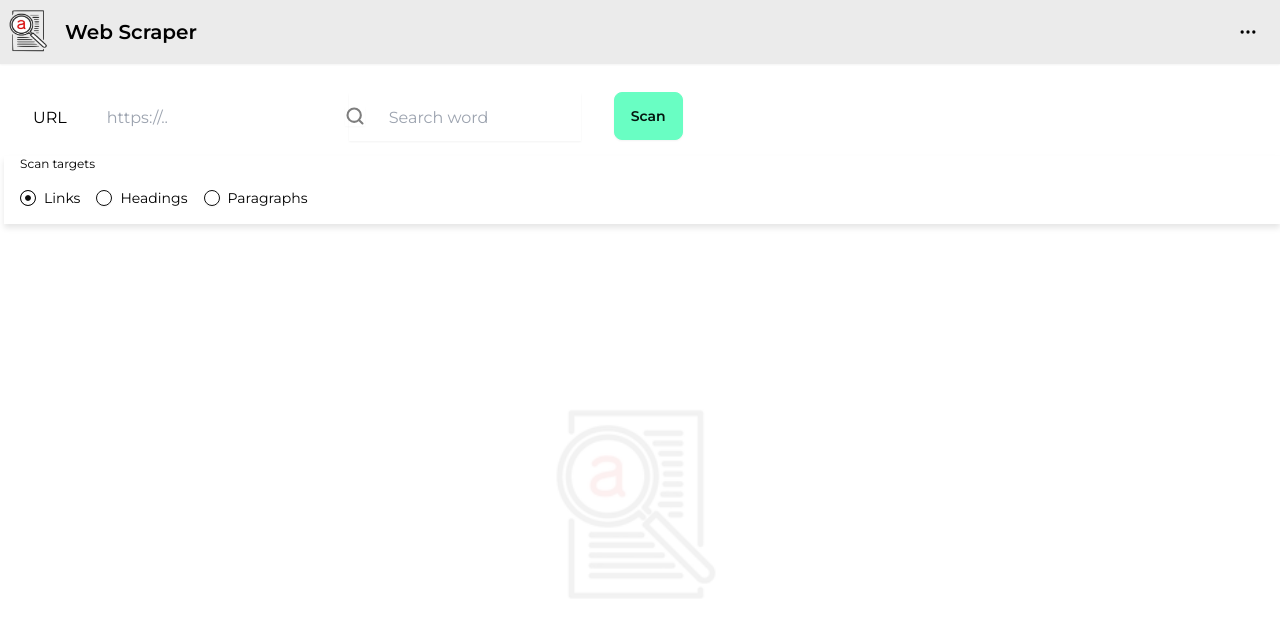
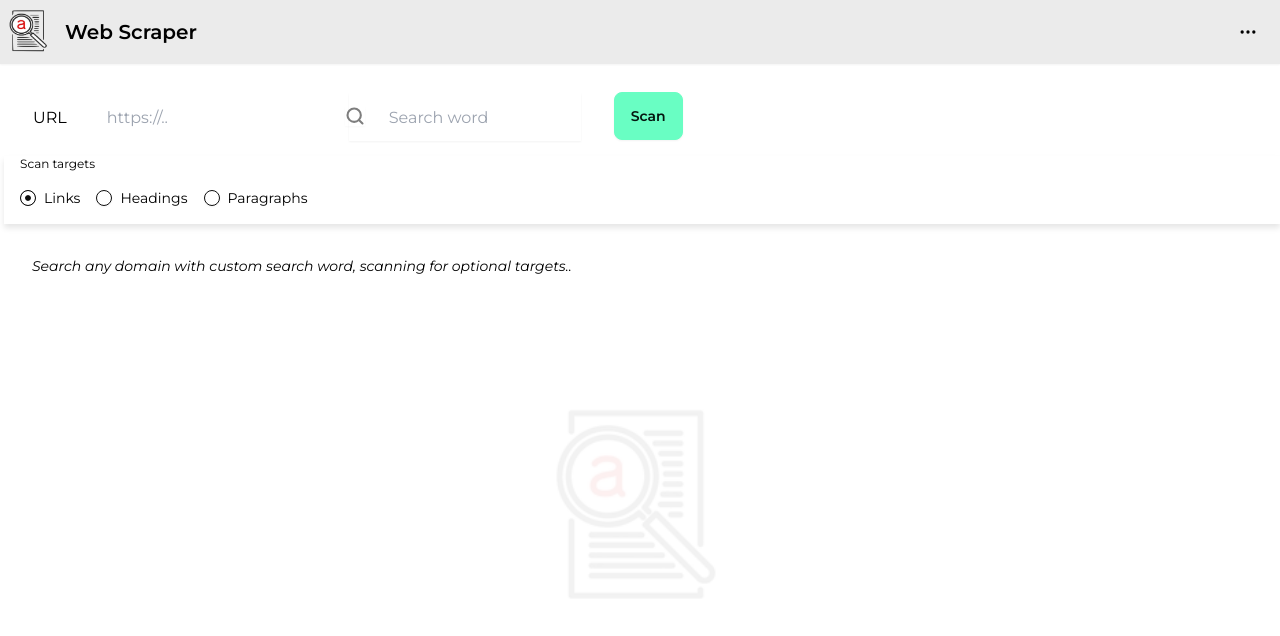
Before and after one commit to AndreasErikLundmark/HTML-scan, a React (Vite) app in the folder frontend/: page / in a window 1280 px wide. Shown: the top 636 px of the page. Built offline with nearby package versions, Linux system fonts and the light colour scheme; a web font is replaced by a local one.

Commit message:
info text

```diff
--- a/frontend/src/assets/Result/Result.tsx
+++ b/frontend/src/assets/Result/Result.tsx
@@ -85,7 +85,12 @@ export default function Result({ url, searchWord, fetchKey }: Props) {
             ))
           ) : scanTriggered ? (
             <p>No results found</p>
-          ) : null}
+          ) : (
+            <p className="italic text-sm">
+              Search any domain with custom search word, scanning for optional
+              targets..
+            </p>
+          )}
         </div>
       </div>
     </div>
```
